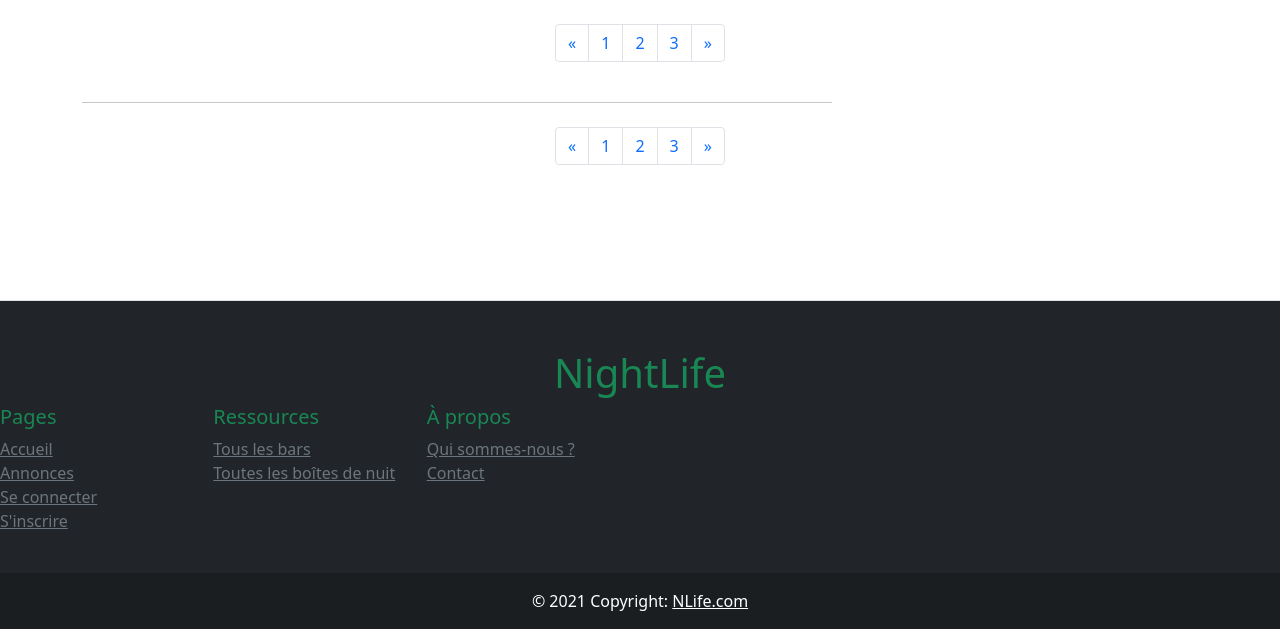
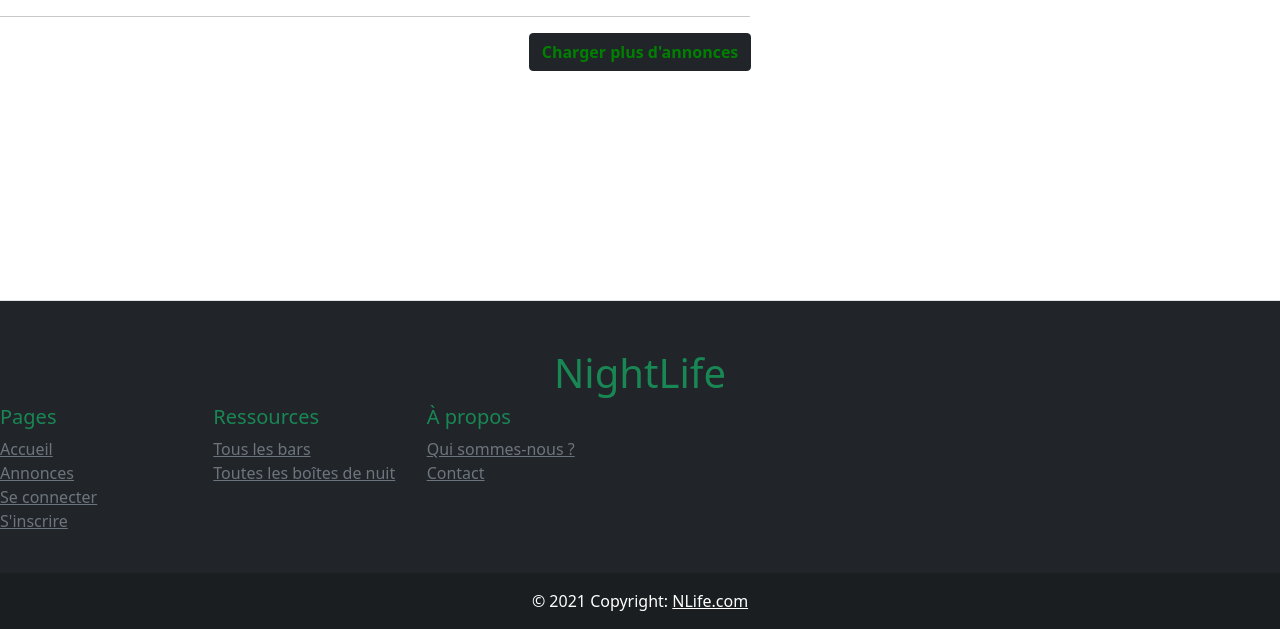
Before and after one commit to RicardFabien/hitema-projet, a PHP site: page /annonces/BN in a window 1280 px wide. Shown: the part 448-1077 px from the top of the page. Run offline with PHP 8.4, Linux system fonts and the light colour scheme; data that the repository does not hold is empty; some libraries are stand-ins or nearby versions.

Commit message:
mise en place button load more

```diff
--- a/templates/Annonce/searchBN.php
+++ b/templates/Annonce/searchBN.php
@@ -21,6 +21,10 @@
         left: 0;
         right: 0;
         padding-bottom: 50px;
+    }
+
+    .col {
+        display: none;
     }
 
     .overlay-image
@@ -85,27 +89,6 @@
 		</div>
 		<!-- Carousel -->
 
-        <!-- Pagination -->
-        <div class="container-md d-flex p-2 bd-highlight justify-content-center mt-3">
-            <nav class="row" aria-label="Page navigation example">
-                    <ul class="pagination">
-                        <li class="page-item">
-                        <a class="page-link" href="#" aria-label="Previous">
-                            <span aria-hidden="true">&laquo;</span>
-                        </a>
-                        </li>
-                        <li class="page-item "><a class="page-link" href="#">1</a></li>
-                        <li class="page-item"><a class="page-link" href="#">2</a></li>
-                        <li class="page-item"><a class="page-link" href="#">3</a></li>
-                        <li class="page-item">
-                        <a class="page-link" href="#" aria-label="Next">
-                            <span aria-hidden="true">&raquo;</span>
-                        </a>
-                        </li>
-                    </ul>
-            </nav>
-        </div>
-        <!-- Pagination -->
         <div class="container-md mt">
             <?php if ($level == UserQuery::HOST_INDICATOR || $level == UserQuery::ADMIN_INDICATOR) { ?>
 
@@ -113,23 +96,27 @@
                 <a href="/annonces/BN/ajouter" class="btn btn-success">Ajouter une annonce</a>
                 <a href="/annonces/BN/modifier" class="btn btn-warning">Modifier une annonce</a>
                 <hr style="max-width: 750px;">
+
+            <center><div class="row row-cols-1 ">
+
             <?php } ?>
         <?php
             foreach($BN as $BN)
             {
                 $description = str_split($BN['description'], 115);
-                        echo '<div class="card mb-3 border-success bg-light d-flex p-2" style="max-width: 750px;">';
+                    echo '<div class="col">';
+                        echo '<div class="card mb-3 border-success bg-light d-flex p-2 text-start" id="1" style="max-width: 750px;">';
                             echo '<div class="row g-0">';
                                 echo '<div class="col-md-4">';
-                                    echo '<img src="https://images.unsplash.com/photo-1596131397999-bb01560efcae?ixlib=rb-1.2.1&ixid=MnwxMjA3fDB8MHxwaG90by1wYWdlfHx8fGVufDB8fHx8&auto=format&fit=crop&w=1267&q=80" alt="..." style="max-width: 250px; max-height: 200px;" class="rounded mt-3">';
+                                    echo '<img src="https://images.unsplash.com/photo-1514933651103-005eec06c04b?ixid=MnwxMjA3fDB8MHxwaG90by1wYWdlfHx8fGVufDB8fHx8&ixlib=rb-1.2.1&auto=format&fit=crop&w=967&q=80" alt="..." style="max-width: 250px;" class="rounded mt-3">';
                                 echo '</div>';
                                 echo '<div class="col-md-8">';
-                                    echo '<div class="card-body text-success">';
+                                    echo '<div class="card-body text-success" >';
                                         echo '<h5 class="card-title">'.$BN['name'].'</h5>';
                                         echo '<p class="card-text">'.$description[0].'...</p>';
                                         echo '<div class="row justify-content-between">';
-                                        echo '<small class="text-muted">Localisation : '.$BN['adress'].' '.$BN['zip_code'].' '.$BN['lieu'].'</small></p>';
-                                        echo '<small class="text-muted">Référence : '.$BN['id'].'</small></p>';
+                                            echo '<small class="text-muted">Localisation : '.$BN['adress'].' '.$BN['zip_code'].' '.$BN['lieu'].'</small></p>';
+                                            echo '<small class="text-muted">Référence : '.$BN['id'].'</small></p>';
                                             echo '<div class="col-4">';
                                                 echo '<small class="text-muted">Créee le '.$BN['date_creation'].' <br>Par '.$BN['user'].' </small></p>';
                                             echo '</div>';
@@ -141,32 +128,26 @@
                                 echo '</div>';
                             echo '</div>';
                         echo '</div>';
+                    echo '</div>';
             }
         ?>
+                </div></center>
                 <hr style="max-width: 750px;">
             </div>
+            <center><button class ="btn btn-dark" id="btn-load" style="color: green; font-weight: bold;">Charger plus d'annonces</button></center>
         </div>
-        <!-- Pagination -->
-        <div class="container-md d-flex p-2 bd-highlight justify-content-center">
-            <nav class="row" aria-label="Page navigation example">
-                    <ul class="pagination">
-                        <li class="page-item">
-                        <a class="page-link" href="#" aria-label="Previous">
-                            <span aria-hidden="true">&laquo;</span>
-                        </a>
-                        </li>
-                        <li class="page-item"><a class="page-link" href="#">1</a></li>
-                        <li class="page-item"><a class="page-link" href="#">2</a></li>
-                        <li class="page-item"><a class="page-link" href="#">3</a></li>
-                        <li class="page-item">
-                        <a class="page-link" href="#" aria-label="Next">
-                            <span aria-hidden="true">&raquo;</span>
-                        </a>
-                        </li>
-                    </ul>
-            </nav>
-        </div>
-        <!-- Pagination -->
+
+<script src="https://code.jquery.com/jquery-3.6.0.min.js"></script>
+<script>
+$(".col").slice(0,3).show()
+$("#btn-load").on("click", function(){
+    $(".col:hidden").slice(0,3).slideDown()
+    if ($(".col:hidden").length == 0) {
+        $("#btn-load").fadeOut('slow')
+    }
+})
+
+</script>
 <?php
 require_once __DIR__ . '/../_inc/footer.php';
 ?>
```
Also changed, not shown: templates/Annonce/searchBars.php (+29 -45 lines).
